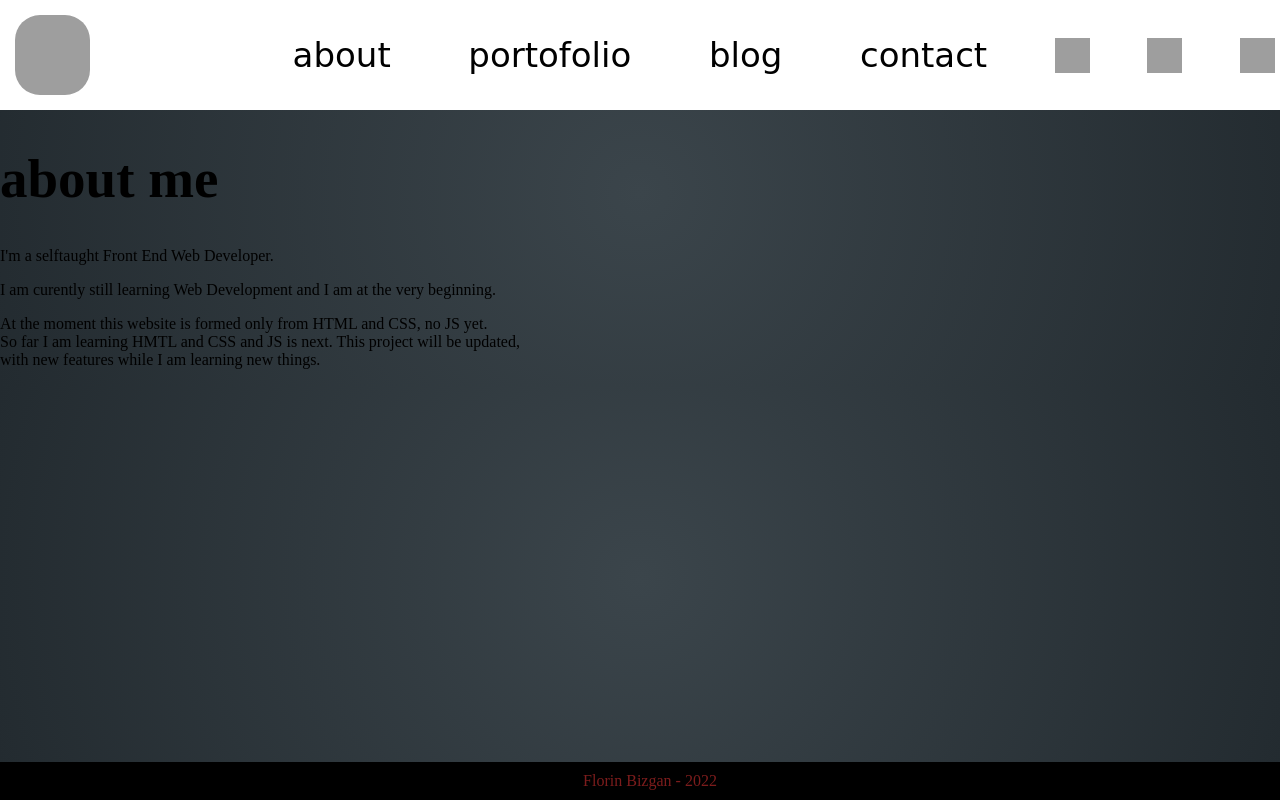
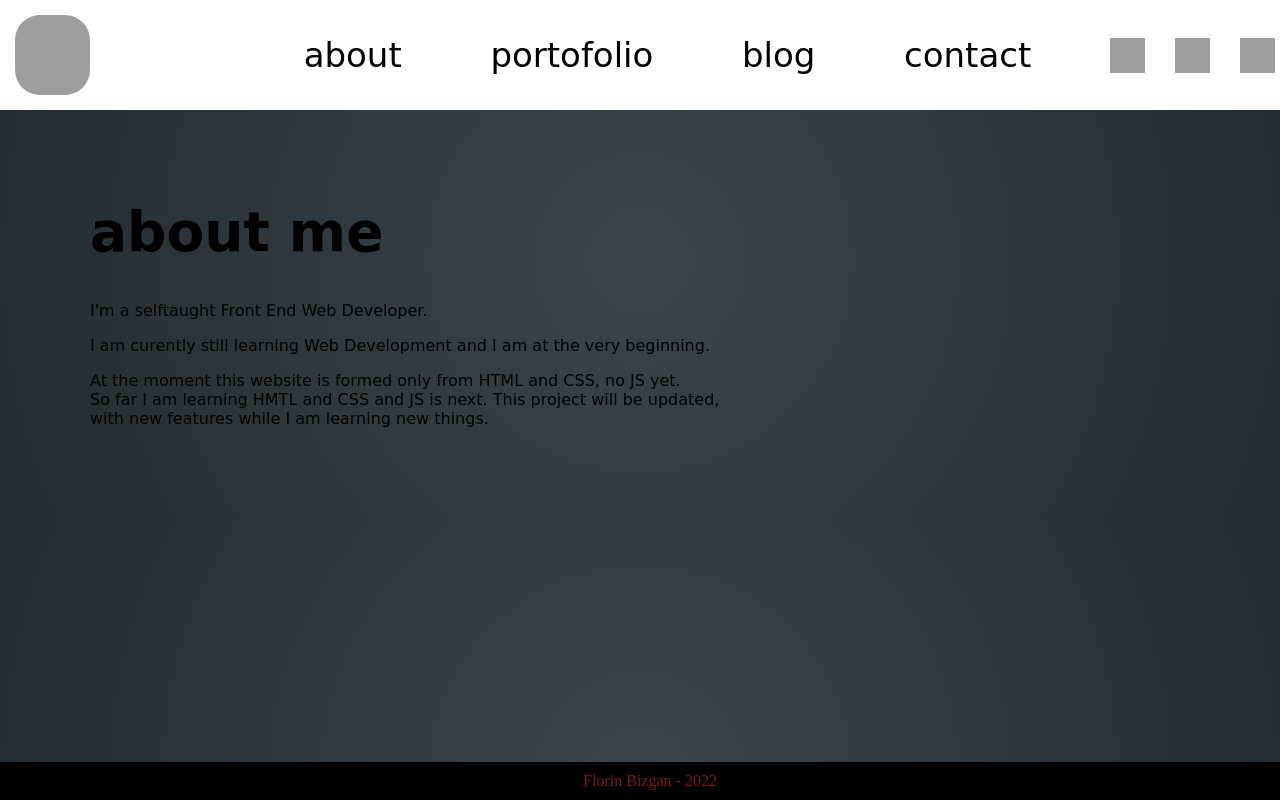
Before and after one commit to 007florin/My-Web, a plain HTML site: page index.html in a window 1280 px wide. Drawn offline with Linux system fonts and the light colour scheme; grey boxes are pictures that could not be loaded; a web font is replaced by a local one.

Commit message:
fixed html

```diff
--- a/index.html
+++ b/index.html
@@ -14,12 +14,14 @@
         <p class="nav">portofolio</p>
         <p class="nav">blog</p>
         <p class="nav">contact</p>
-        <img class="social-media" src="https://pngimg.com/uploads/facebook_logos/facebook_logos_PNG19748.png" alt="">
-        <img class="social-media" src="https://www.freepnglogos.com/uploads/twitter-logo-png/twitter-logo-vector-png-clipart-1.png" alt="t">
-        <img class="social-media" src="https://upload.wikimedia.org/wikipedia/commons/c/ca/LinkedIn_logo_initials.png" alt="">
+        <div class="move">
+            <img class="social-media" src="https://pngimg.com/uploads/facebook_logos/facebook_logos_PNG19748.png" alt="">
+            <img class="social-media" src="https://www.freepnglogos.com/uploads/twitter-logo-png/twitter-logo-vector-png-clipart-1.png" alt="t">
+            <img class="social-media" src="https://upload.wikimedia.org/wikipedia/commons/c/ca/LinkedIn_logo_initials.png" alt="">
+        </div>
     </div>
 
-    <div>
+    <div class="text">
         <h1>about me</h1>
         <p>I'm a selftaught Front End Web Developer.</p>
         <p>I am curently still learning Web Development and I am at the very beginning.</p>
```
